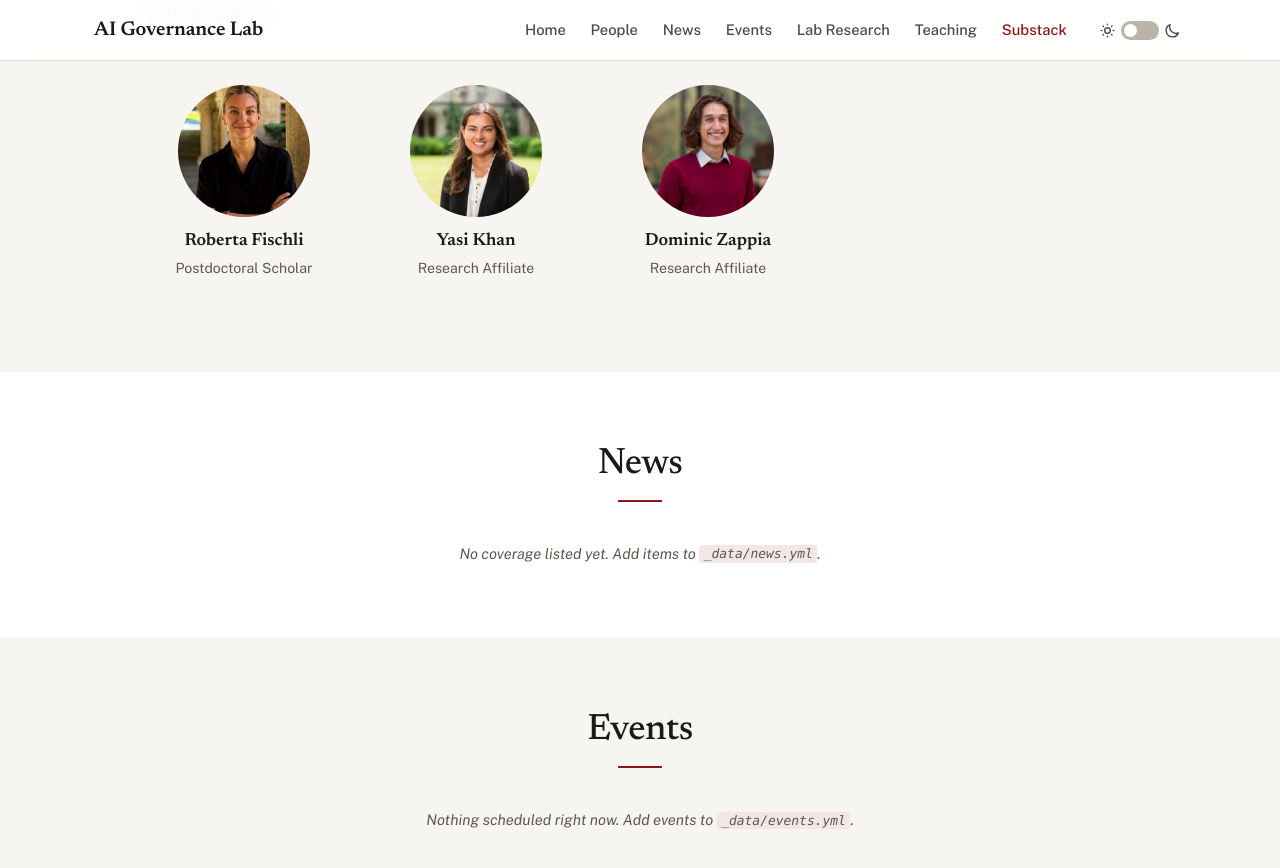
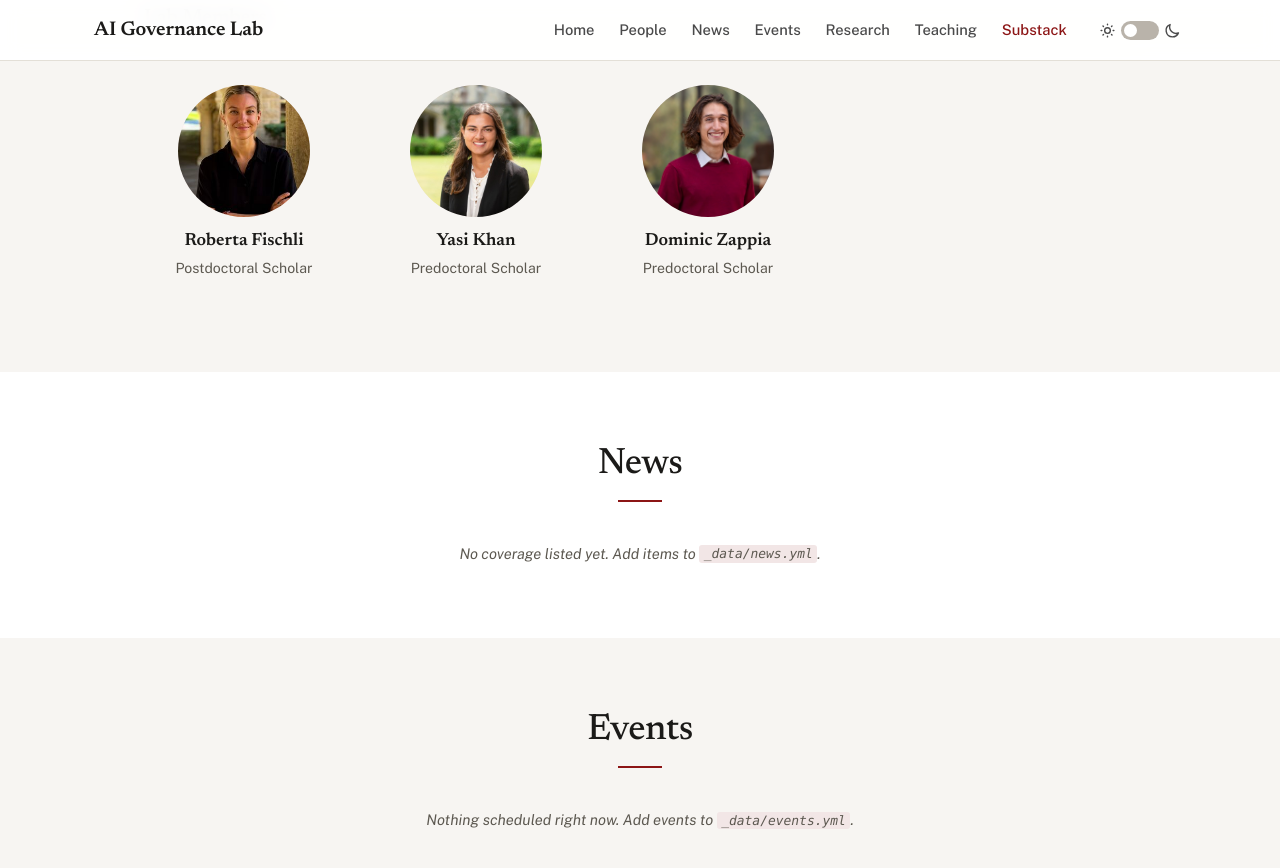
Before and after one commit to aigovlab/lab-website, a Jekyll site: the page built from index.html, in a window 1280 px wide and 900 px high, scrolled down 1825 px. Shown: the top 868 px of the window. Built offline with Jekyll 4.4.1, drawn with Linux system fonts in a browser that asks for light colours.

Commit message:
Retitle Dom and Yasi as Predoctoral Scholars and rename the Research tab
Yasi Khan and Dominic Zappia are Predoctoral Scholars rather than Research
Affiliates, which also resolves the placeholder note asking for their real
titles. The "Lab Research" tab and page heading are now just "Research",
with the incidental mentions in the comments and README updated to match.

Co-Authored-By: Claude Opus 5 (1M context) <noreply@anthropic.com>

```diff
--- a/_data/nav.yml
+++ b/_data/nav.yml
@@ -28,7 +28,7 @@
   url: /#events
   section: true
 - id: research
-  label: Lab Research
+  label: Research
   url: /research.html
 - id: teaching
   label: Teaching
--- a/_data/people.yml
+++ b/_data/people.yml
@@ -28,18 +28,16 @@
   photo_position: top
   url: https://politicalscience.stanford.edu/people/roberta-leonie-claude-fischli
 
-# NOTE: role below was guessed by whoever built the first version of this site —
-# confirm the correct title within the lab and update it.
 - name: Yasi Khan
   last_name: Khan
-  role: Research Affiliate
+  role: Predoctoral Scholar
   group: members
   photo: yasi-khan.jpg
   url: https://yrkhan.com
 
 - name: Dominic Zappia
   last_name: Zappia
-  role: Research Affiliate
+  role: Predoctoral Scholar
   group: members
   photo: dominic-zappia.jpg
   photo_position: top
--- a/_data/research.yml
+++ b/_data/research.yml
@@ -1,4 +1,4 @@
-# Publications and working papers, shown on the Lab Research page.
+# Publications and working papers, shown on the Research page.
 #
 # Add one block per paper, newest first — this file's order is the page's order.
 # While the file is empty the page shows a "no papers listed yet" message.
--- a/index.html
+++ b/index.html
@@ -5,7 +5,7 @@ title: Home
 ---
 {%- comment -%}
   The homepage carries four of the six tabs as sections: Home (the hero),
-  People, Substack, and Recent News. Teaching and Lab Research are their own
+  People, Substack, and Recent News. Teaching and Research are their own
   pages. Section ids here must match the `id` values in _data/nav.yml.
 {%- endcomment -%}
 
--- a/research.html
+++ b/research.html
@@ -1,14 +1,14 @@
 ---
 layout: default
 nav: research
-title: Lab Research
+title: Research
 description: >-
   Publications and working papers from the AI Governance Lab at Stanford
   University.
 ---
 {%- comment -%} Publications live in _data/research.yml, newest first. {%- endcomment -%}
 <div class="wrap page">
-  <h1 class="page-title">Lab Research</h1>
+  <h1 class="page-title">Research</h1>
   <p class="page-standfirst">Published papers and working drafts from the lab.</p>
 
   {%- if site.data.research.size > 0 %}
```
Also changed, not shown: README.md.
